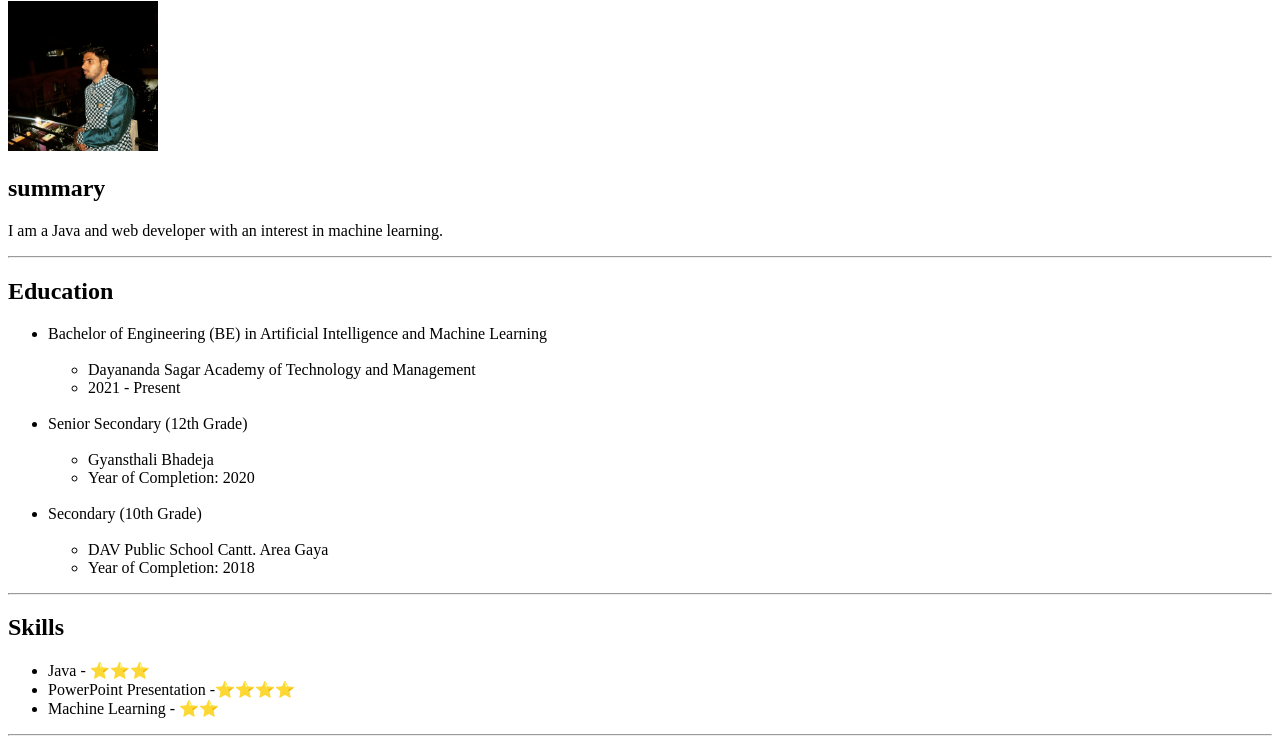
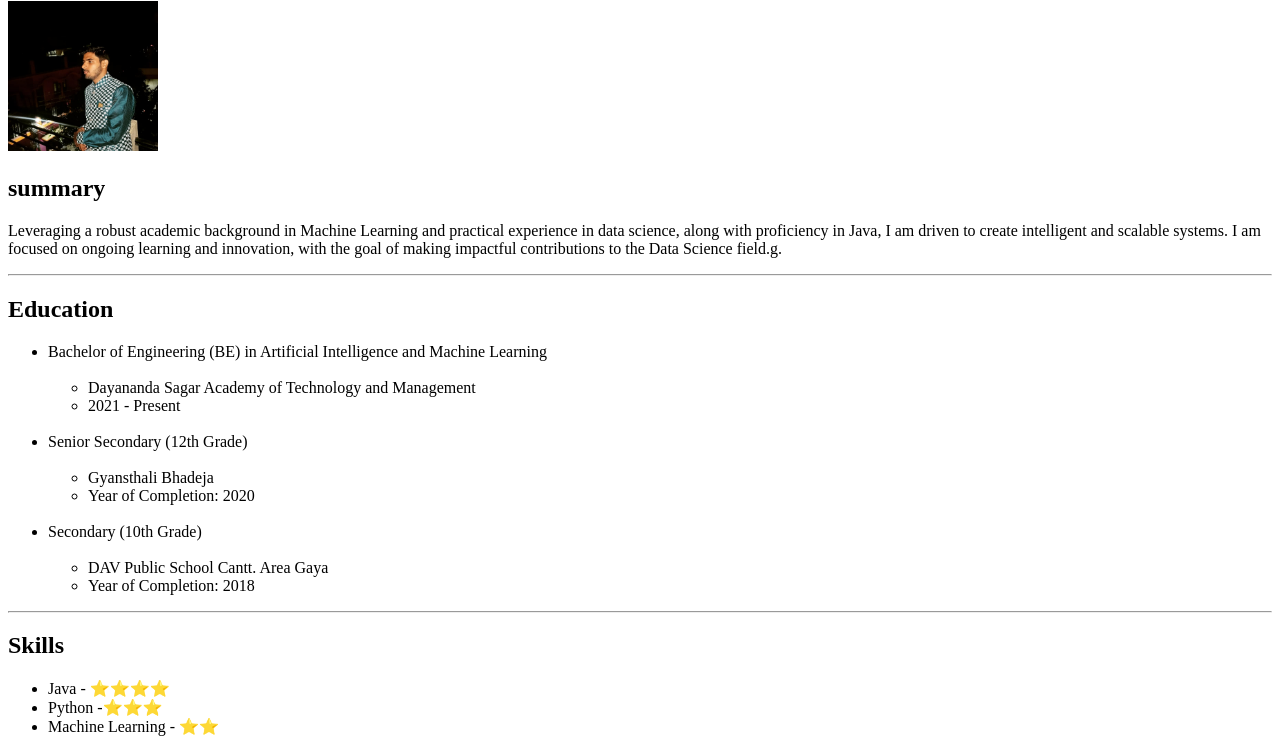
Before and after one commit to AahishSingh/resume, a plain HTML site: page index.html in a window 1280 px wide. Shown: the part 79-817 px from the top of the page. Drawn offline with Linux system fonts and the light colour scheme.

Commit message:
Update index.html

```diff
--- a/index.html
+++ b/index.html
@@ -10,7 +10,7 @@
     <img src="./IMG_20211110_204943_349.jpg" height="150" alt="aahish's image">
     <h2>summary</h2>
     <p>
-        I am a Java and web developer with an interest in machine learning.
+       Leveraging a robust academic background in Machine Learning and practical experience in data science, along with proficiency in Java, I am driven to create intelligent and scalable systems. I am focused on ongoing learning and innovation, with the goal of making impactful contributions to the Data Science field.g.
     </p>
     <hr />
     <h2>Education</h2>
@@ -41,8 +41,8 @@
     <p>
         <h2>Skills</h2>
         <ul>
-            <li>Java - ⭐⭐⭐</li>
-            <li>PowerPoint Presentation -⭐⭐⭐⭐</li>
+            <li>Java - ⭐⭐⭐⭐</li>
+            <li>Python -⭐⭐⭐</li>
             <li>Machine Learning - ⭐⭐</li>
         </ul>
     </p><hr>
```
